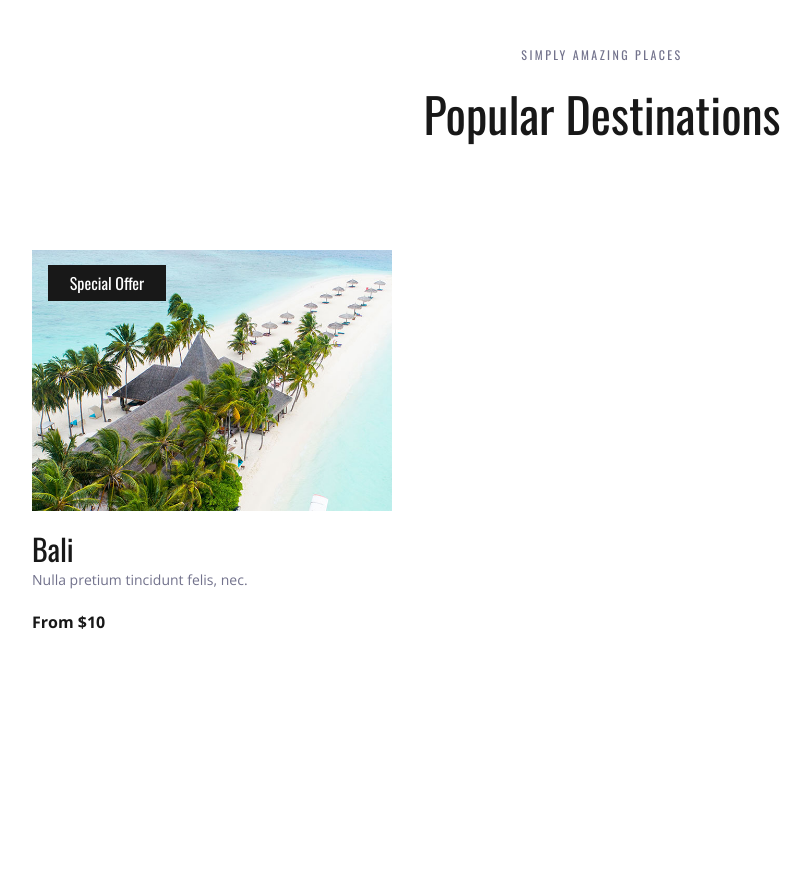
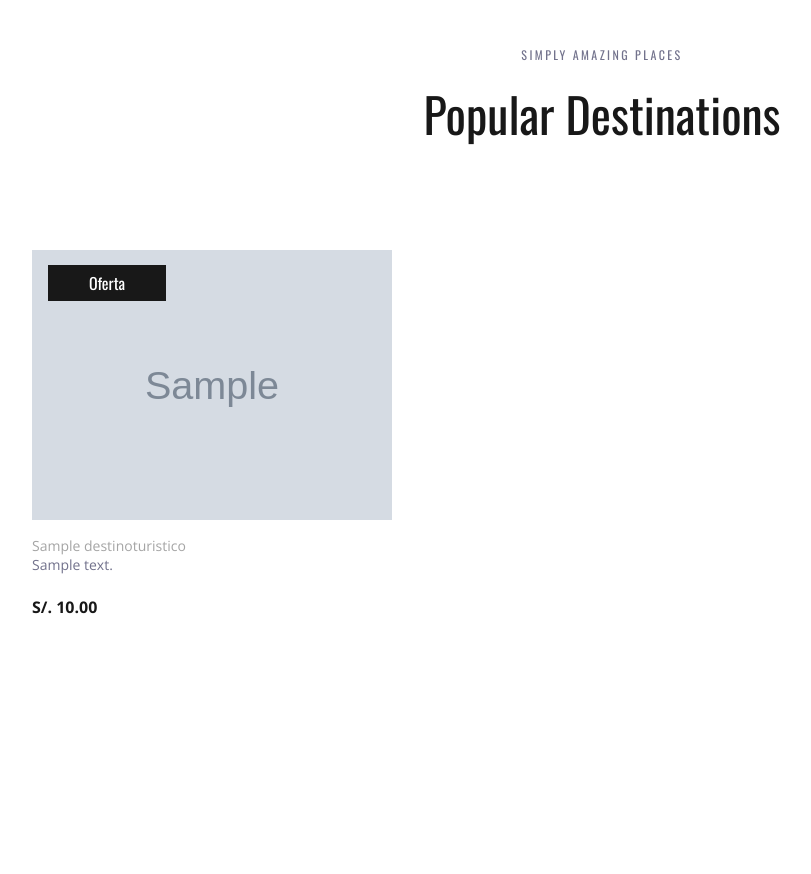
Before and after one commit to Aristides-1/lab8, a Django app: template destinos_arequipa/templates/index.html in a window 1280 px wide. Shown: the part 1235-2109 px from the top of the page, without its empty margins (38-849 px from the left). Run offline with Django 5.2, Linux system fonts and the light colour scheme; tables that the repository leaves empty hold one stand-in row (values such as "Sample post"); the template is opened without the code that fills it: values that come from a table or form of the project are taken from there, most other values are stand-ins (such as "Sample title", 1, 10 or a date in 2020); grey boxes marked "Sample" are stand-in pictures; some libraries are stand-ins or nearby versions.

Commit message:
arreglando index.html
personalizando la plantilla en una vista dinámica utilizando tags for e if, es decir se reemplaza todas las tarjetas fijas por una sola tarjeta dinámica:

```diff
--- a/destinos_arequipa/templates/index.html
+++ b/destinos_arequipa/templates/index.html
@@ -235,24 +235,39 @@
 					<div class="destinations_container item_grid">
 
 								{% for destino in destinos %}
+
 									<div class="destination item">
+
 										<div class="destination_image">
-								<img src="{% static 'images/destination_1.jpg' %}" alt="">
+
+											<img src="{{ destino.imagenCiudad.url }}" alt="">
 
 											{% if destino.ofertaTour %}
 											<div class="spec_offer text-center">
-										<a href="#">Special Offer</a>
+												<a href="#">Oferta</a>
 											</div>
 											{% endif %}
 
-								<div class="spec_offer text-center"><a href="#">Special Offer</a></div>
 										</div>
+
 										<div class="destination_content">
-								<div class="destination_title"><a href="destinations.html">Bali</a></div>
-								<div class="destination_subtitle"><p>Nulla pretium tincidunt felis, nec.</p></div>
-								<div class="destination_price">From ${{price}}</div>
+
+											<div class="destination_title">
+												{{ destino.nombreCiudad }}
 											</div>
+
+											<div class="destination_subtitle">
+												<p>{{ destino.descripcionCiudad }}</p>
 											</div>
+
+											<div class="destination_price">
+												S/. {{ destino.precioTour }}
+											</div>
+
+										</div>
+
+									</div>
+
 								{% endfor %}
 
 
```
Lines whose indentation alone changed are shown as unchanged.
